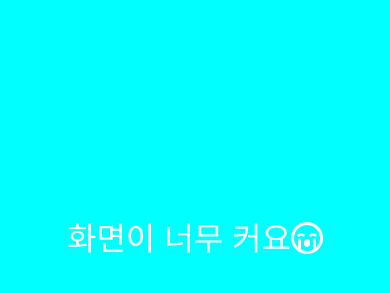
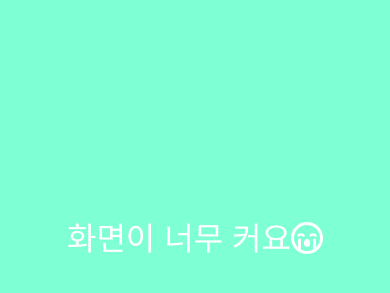
Before and after one commit to Joa-web/Challenging, a plain HTML site: page index.html in a window 390 px wide. Shown: the part 183-476 px from the top of the page. Drawn offline with Linux system fonts and the light colour scheme.

Commit message:
Update no_mobile.css

```diff
--- a/css/components/no_mobile.css
+++ b/css/components/no_mobile.css
@@ -3,7 +3,7 @@
     z-index: 99;
     height: 100vh;
     width: 100vw;
-    background-color: aqua;
+    background-color: aquamarine;
     display: flex;
     justify-content: center;
     align-items: center;
```
